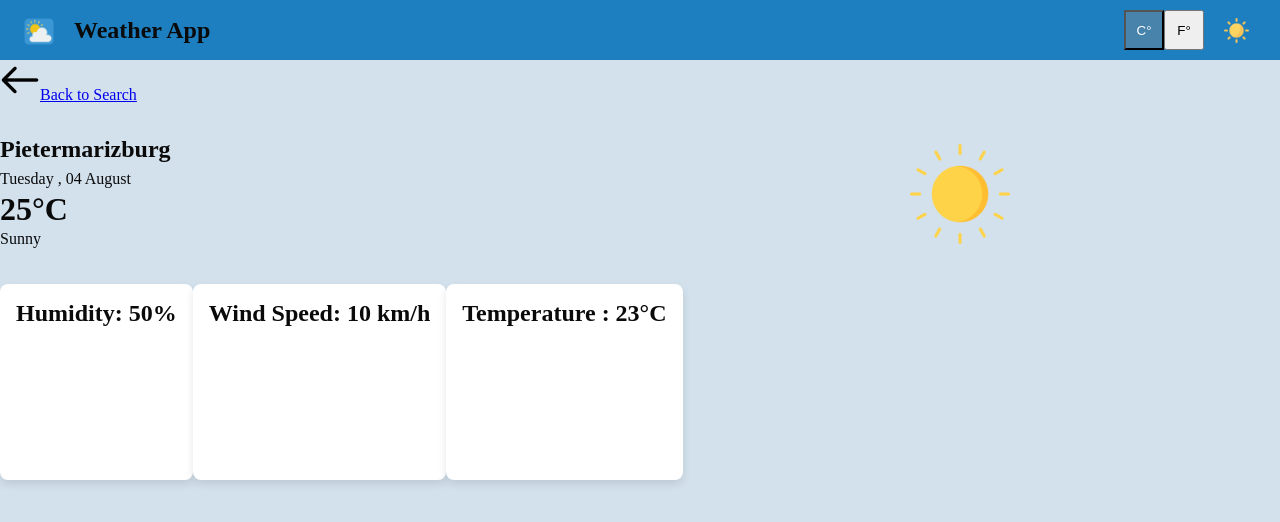
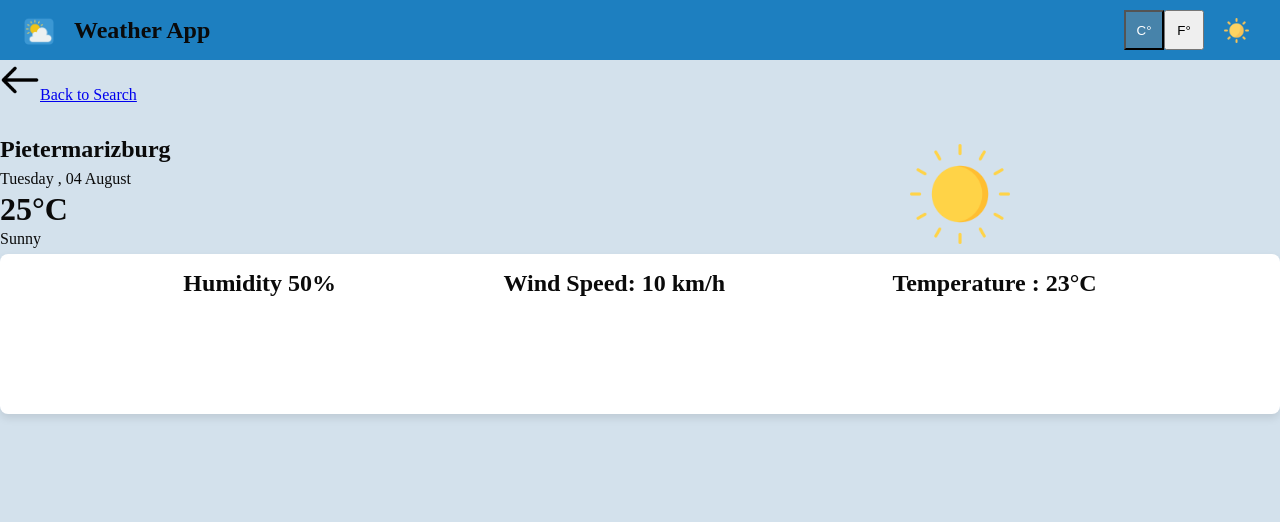
Before and after one commit to Neliswa084/react-weather-app, a React (Vite) app: page /weather in a window 1280 px wide. Shown: the top 522 px of the page. Built offline with nearby package versions, Linux system fonts and the light colour scheme.

Commit message:
Done with weather details components

```diff
--- a/src/App.tsx
+++ b/src/App.tsx
@@ -5,6 +5,7 @@ import { Searchbar } from './Components/Search/Searchbar'
 import {Routes,Route} from 'react-router-dom'
 import { SearchPage } from './pages/SearchPage'
 import { WeatherPage } from './pages/WeatherPage'
+import { NotFound } from './pages/NotFound'
 
 function App() {
 
@@ -24,6 +25,7 @@ function App() {
      <Routes>
       <Route path='/'  element={<SearchPage/>} />
       <Route path='/weather' element ={<WeatherPage/>} />
+      <Route path='*' element={<NotFound/>}/>
      </Routes>
 
 
--- a/src/Components/WeatherDetails/WeatherDetails.module.css
+++ b/src/Components/WeatherDetails/WeatherDetails.module.css
@@ -1,11 +1,15 @@
 .weather-details-container{
     display: flex;
-    padding-top: 30px;
     flex-wrap: wrap;
-    padding-bottom: 30px;
+    padding:30px,0,30px,0;
     width: 100%;
-    height: 20vw;
+    height: 10vw;
+    justify-content:space-evenly;
+    flex-direction: row;
+}
 
+.card{
 
+  border-radius: 10px;
 
 }
--- a/src/Components/WeatherDetails/WeatherDetails.tsx
+++ b/src/Components/WeatherDetails/WeatherDetails.tsx
@@ -6,19 +6,21 @@ import styles from './WeatherDetails.module.css'
 export const WeatherDetails = () => {
   return (
     <>
-    <div className={styles['weather-details-container']}>
-    <Card>
+        <Card>
+     <div className={styles['weather-details-container']}>
+      <div className={styles['card']}>
+       <Text variant={'h2'}>Humidity 50%</Text>
+       </div>
+       <div  className={styles['card']}>
+     <Text variant={'h2'}>Wind Speed: 10 km/h</Text>
+     </div>
+     <div className={styles['card']}>
+      <Text variant={'h2'}>Temperature : 23°C</Text>
+      </div>
+      </div>
 
-    <Text variant={'h2'}>Humidity: 50%</Text>
-     </Card>
-      <Card>
-        <Text variant={'h2'}>Wind Speed: 10 km/h</Text>
-      </Card>
-       <Card>
-        <Text variant={'h2'}>Temperature : 23°C</Text>
 
-      </Card>
-</div>
+        </Card>
       </>
 
   )
```
